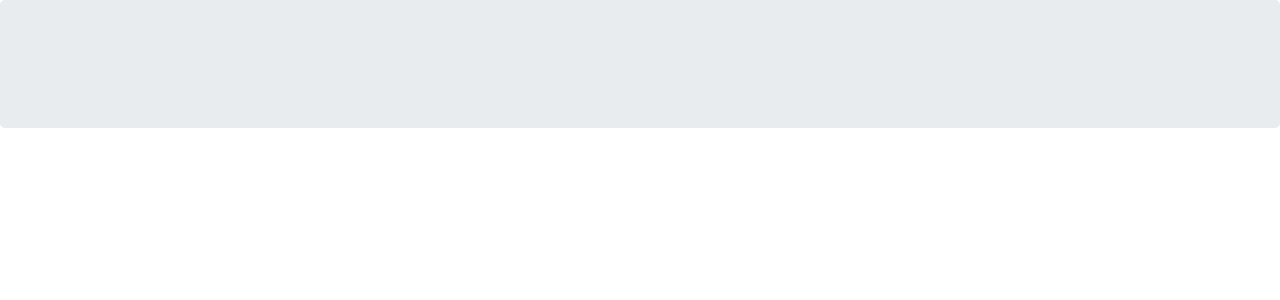
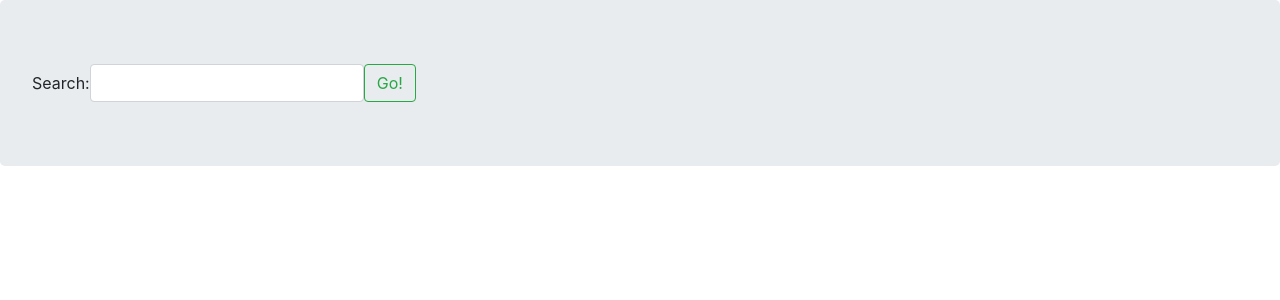
Before and after one commit to Shayan-9248/social_web, a Django app: page /posts/list/ in a window 1280 px wide. Shown: the part 56-356 px from the top of the page. Run offline with Django 3.2, Linux system fonts and the light colour scheme; data comes from the database, SQL or seed files in the repository; data that the repository does not hold is empty; some libraries are stand-ins or nearby versions.

Commit message:
search form

```diff
--- a/accounts/forms.py
+++ b/accounts/forms.py
@@ -54,7 +54,7 @@ class SignInForm(forms.Form):
     captcha = CaptchaField()
 
 
-class SignUpForm(UserCreationForm):
+class SignUpForm(forms.Form):
     username = forms.CharField(error_messages=message, max_length=70, widget=forms.TextInput())
     email = forms.EmailField(error_messages=message, max_length=70, widget=forms.TextInput())
     password = forms.CharField(error_messages={'required': 'This field is required'}, widget=forms.PasswordInput())
@@ -63,10 +63,6 @@ class SignUpForm(UserCreationForm):
     def clean_username(self):
         username = self.cleaned_data['username']
         qs = User.objects.filter(username=username)
-        filter_words = ['*', '%', '@', '$', '#', '^']
-        for f in filter_words:
-            if f in filter_words:
-                raise forms.ValidationError("You can't use this words @#$%^*")
         if qs.exists():
             raise forms.ValidationError('This username is already exists')
         return username
--- a/accounts/models.py
+++ b/accounts/models.py
@@ -96,8 +96,7 @@ class Profile(models.Model):
     image = models.ImageField()
 
     def __str__(self):
-        return f'{self.user.username} | {self.following.username}'
-
+        return f'{self.user.username}'
 
 def user_profile_save(sender, **kwargs):
     if kwargs['created']:
--- a/accounts/templates/account/dashboard.html
+++ b/accounts/templates/account/dashboard.html
@@ -29,5 +29,7 @@
             <p class="card-header"><a href="{{ post.get_absolute_url }}">{{ post.title }}</a> - {{ post.created|date }}</p>
             <p class="card-body">{{ post.description|truncatewords:20 }}</p>
         </div>
+    {% empty %}
+        <p class="alert alert-warning">You don't have any post yet</p>
     {% endfor %}
 {% endblock %}
--- a/post/forms.py
+++ b/post/forms.py
@@ -2,4 +2,6 @@ from django import forms
 
 
 class SearchForm(forms.Form):
-    search = forms.CharField(max_length=70)
+    search = forms.CharField(max_length=70, widget=forms.TextInput(attrs={
+        'class': 'form-control'
+    }))
--- a/post/templates/post/list.html
+++ b/post/templates/post/list.html
@@ -4,6 +4,10 @@
 
 
 {% block content %}
+    <form class="form-inline my-2 my-lg-0">
+        {{ form }}
+        <input type="submit" class="btn btn-outline-success" value="Go!">
+      </form>
     {% for post in posts %}
         <div class="card">
             <div class="card-header"><a href="{% url 'account:dashboard' post.user.id %}">{{ post.user.username|capfirst }}</a></div>
--- a/post/views.py
+++ b/post/views.py
@@ -11,6 +11,8 @@ from .mixins import (
 from django.http import JsonResponse
 from django.contrib.auth.mixins import LoginRequiredMixin
 from django.contrib.messages.views import SuccessMessageMixin
+from accounts.models import User
+from django.db.models import Q
 from django.contrib import messages
 from django.views import View
 from django.urls import reverse_lazy
@@ -24,7 +26,19 @@ class PostList(View):
 
     def get(self, request):
         posts = Post.objects.all()
-        return render(request, self.template_name, {'posts': posts})
+        form = SearchForm()
+        if 'search' in request.GET:
+            form = SearchForm(request.GET)
+            if form.is_valid():
+                data = form.cleaned_data['search']
+                posts = posts.filter(
+                    Q(user__username__contains=data)
+                )
+        context = {
+            'posts': posts,
+            'form': form
+        }
+        return render(request, self.template_name, context)
 
 
 class PostDetail(View):
```
Also changed, not shown: core/templates/base/navbar.html (line endings or trailing spaces).
